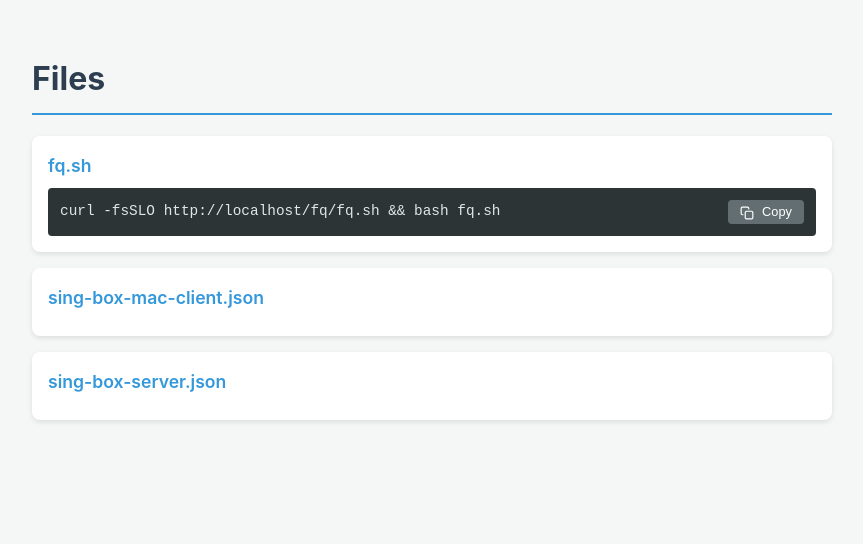
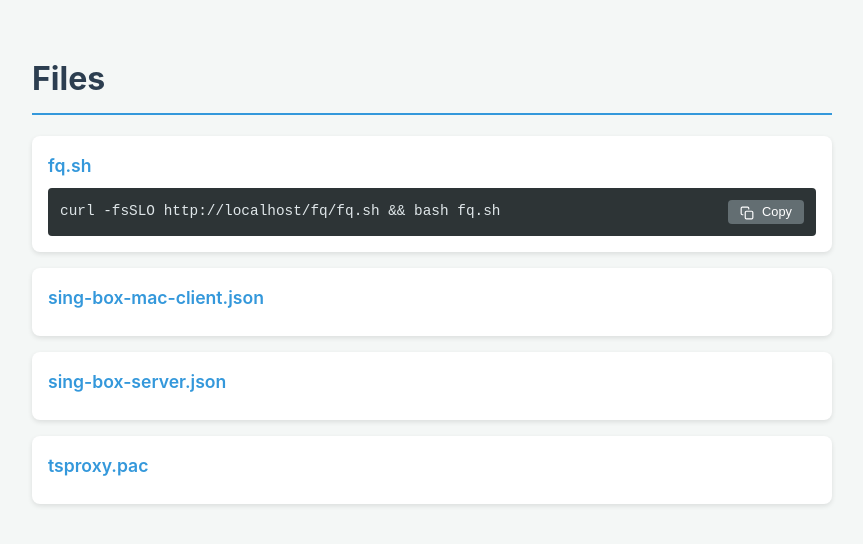
Before and after one commit to ace7/tools, a plain HTML site: page index.html in a window 1280 px wide. Shown: the whole page, without its empty margins (208-1071 px from the left). Drawn offline with Linux system fonts and the light colour scheme.

Commit message:
add tsproxy.pac to index.html

```diff
--- a/index.html
+++ b/index.html
@@ -111,6 +111,11 @@
                 <a class="file-name" href="fq/sing-box-server.json">sing-box-server.json</a>
             </div>
         </li>
+        <li class="file-item">
+            <div class="file-info">
+                <a class="file-name" href="fq/tsproxy.pac">tsproxy.pac</a>
+            </div>
+        </li>
     </ul>
 
     <script>
```
